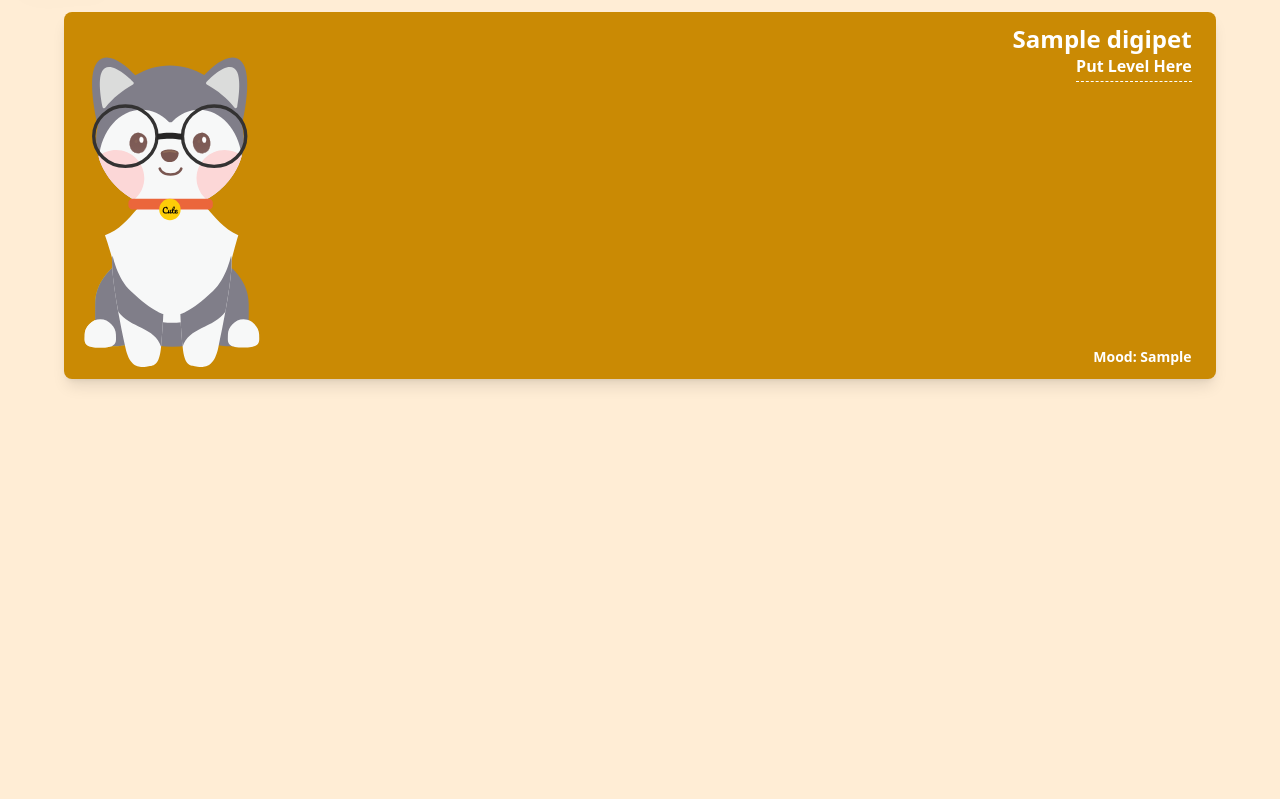
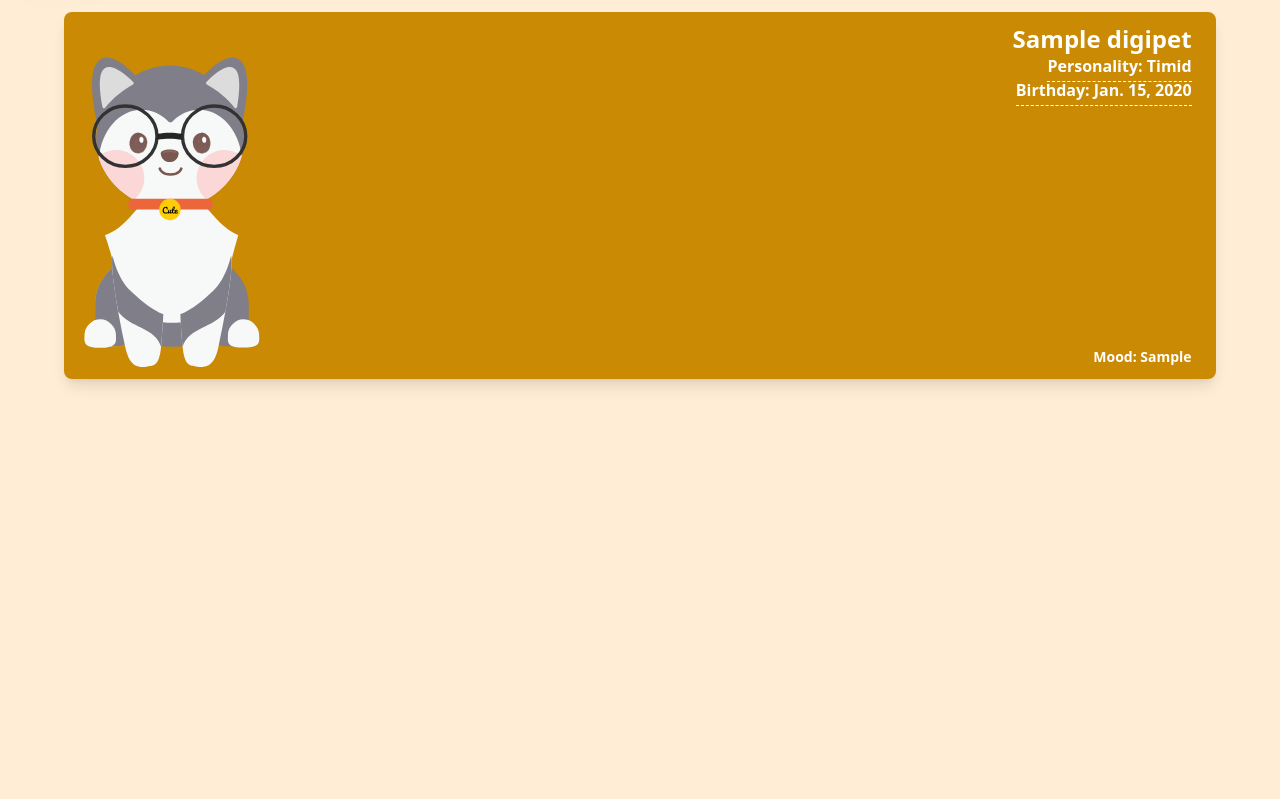
Before and after one commit to tnicho/Digipets, a Django app: page /digipets/ in a window 1280 px wide. Shown: the part 68-867 px from the top of the page. Run offline with Django 4.2, Linux system fonts and the light colour scheme; a user stored in the database is signed in; tables that the repository leaves empty hold one stand-in row (values such as "Sample post"); some libraries are stand-ins or nearby versions.

Commit message:
final touches

```diff
--- a/main_app/models.py
+++ b/main_app/models.py
@@ -52,7 +52,7 @@ class Digipet(models.Model):
   user = models.ForeignKey(User, on_delete=models.CASCADE)
 
   def __str__(self):
-    return self.name
+    return f'{self.name} {self.get_personality_display()}'
 
   def get_absolute_url(self):
     return reverse('detail', kwargs={'digipet_id': self.id})
--- a/main_app/templates/digipets/index.html
+++ b/main_app/templates/digipets/index.html
@@ -26,7 +26,8 @@
   <div class="md:w-2/3 w-5/6 px-3 flex flex-row flex-wrap">
     <div class="w-full text-right text-gray-700 font-semibold relative pt-3 md:pt-0">
       <div class="text-2xl text-white leading-tight"> {{ digipet.name }} </div>
-      <div class="text-normal text-white hover:text-gray-400 cursor-pointer"><span class="border-b border-dashed border-white pb-1">Put Level Here</span></div>
+      <div class="text-normal text-white hover:text-gray-400 cursor-pointer"><span class="border-b border-dashed border-white pb-1">Personality: {{digipet.get_personality_display}}</span></div>
+      <div class="text-normal text-white hover:text-gray-400 cursor-pointer"><span class="border-b border-dashed border-white pb-1">Birthday: {{digipet.birthday}}</span></div>
       <div class="text-sm text-white hover:text-gray-400 cursor-pointer md:absolute pt-3 md:pt-0 bottom-0 right-0">Mood: <b> {{ digipet.mood }} </b></div>
     </div>
   </div>
```
